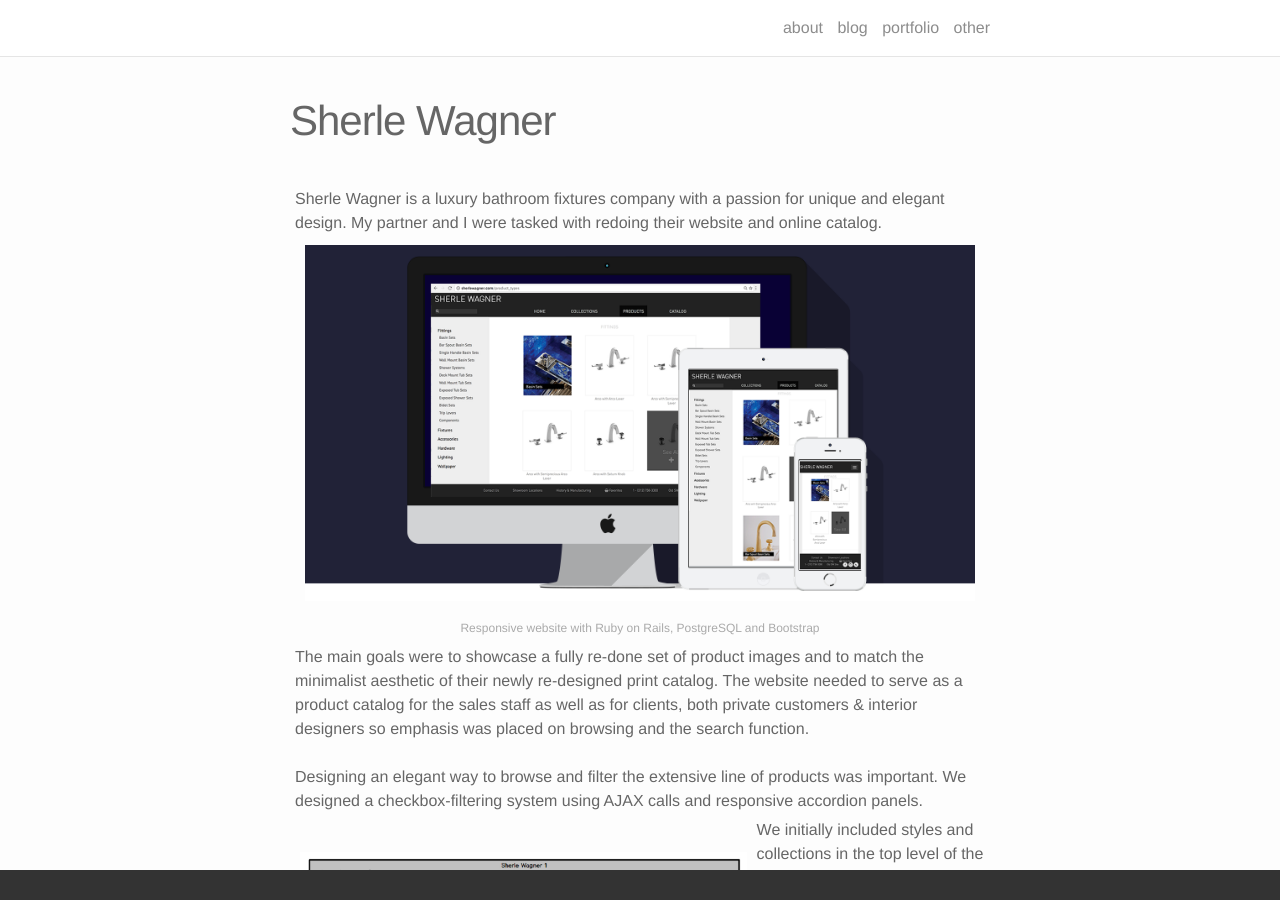
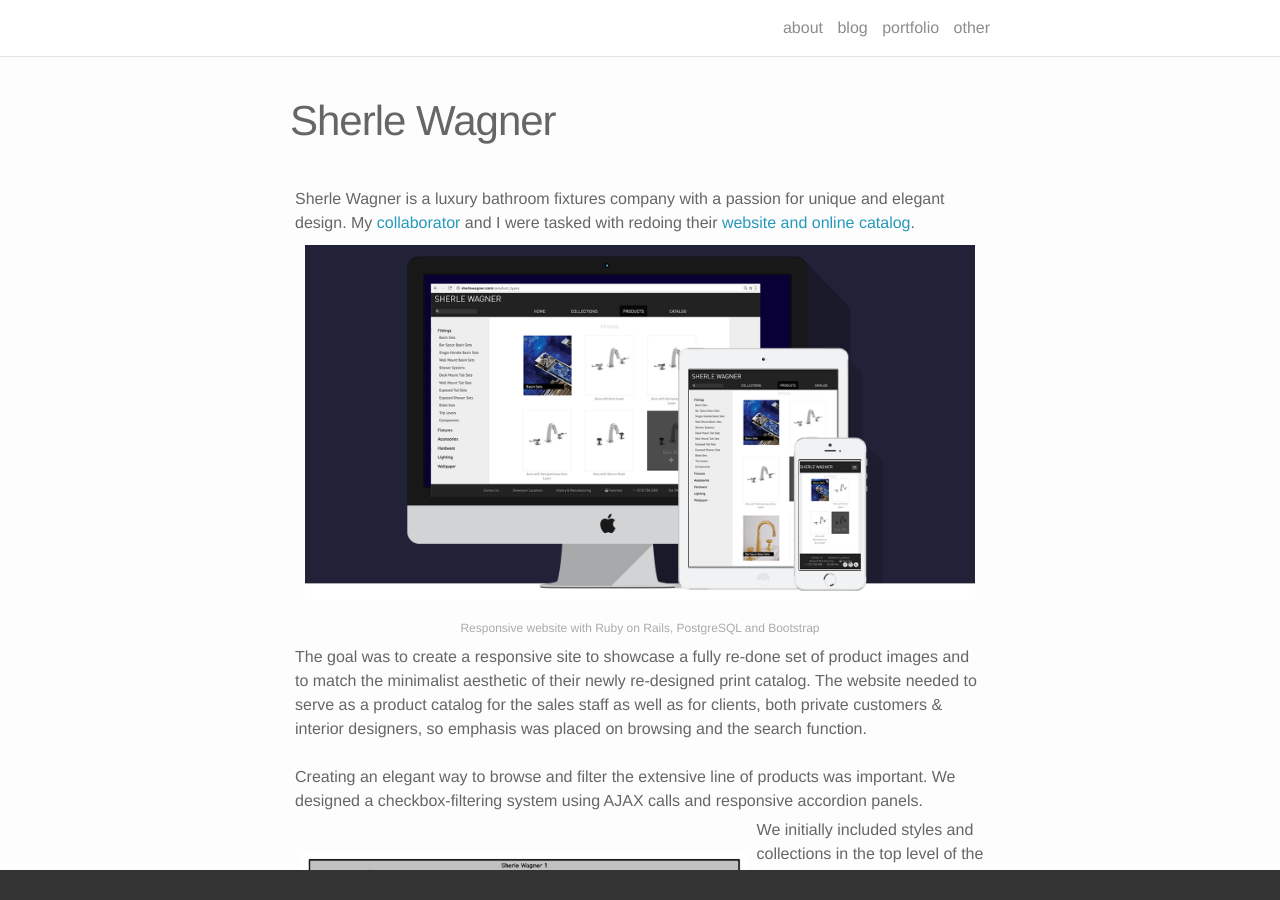
Before and after one commit to paulh1am/paulh1am.github.io, a Jekyll site: the page built from _portfolio/1_sherlewagner.markdown, in a window 1280 px wide and 900 px high. Built offline with Jekyll 4.4.1, drawn with Linux system fonts in a browser that asks for light colours; nearby versions of some CDN libraries; some of the changed text lies outside the part shown.

Commit message:
fin sw v1

```diff
--- a/_portfolio/1_sherlewagner.markdown
+++ b/_portfolio/1_sherlewagner.markdown
@@ -9,7 +9,7 @@
 
 
 <div class="col three">
-Sherle Wagner is a luxury bathroom fixtures company with a passion for unique and elegant design. My partner and I were tasked with redoing their website and online catalog.
+Sherle Wagner is a luxury bathroom fixtures company with a passion for unique and elegant design. My <a href="http://wakelankard.com/">collaborator</a> and I were tasked with redoing their <a href="http://sherlewagner.com">website and online catalog</a>.
 
 <div class="img_row">
 	<img class="col three" src="{{ site.baseurl }}/img/SW/SWshowwide.png" alt="" title="display showcase"/>
@@ -19,12 +19,12 @@
 	Responsive website with Ruby on Rails, PostgreSQL and Bootstrap
 </div>
 
-The main goals were to showcase a fully re-done set of product images and to match the minimalist aesthetic of their newly re-designed print catalog.
+The goal was to create a responsive site to showcase a fully re-done set of product images and to match the minimalist aesthetic of their newly re-designed print catalog.
 
-The website needed to serve as a product catalog for the sales staff as well as for clients, both private customers & interior designers so emphasis was placed on browsing and the search function.
+The website needed to serve as a product catalog for the sales staff as well as for clients, both private customers & interior designers, so emphasis was placed on browsing and the search function.
 
 <br> <br>
-Designing an elegant way to browse and filter the extensive line of products was important.
+Creating an elegant way to browse and filter the extensive line of products was important.
 We designed a checkbox-filtering system using AJAX calls and responsive accordion panels.
 
 </div>
@@ -80,19 +80,58 @@
 
 <!-- prod page img gif / s -->
 
+<div class="img_row">
+	<img class="col three" src="{{ site.baseurl }}/img/SW/prodPagechina.gif" alt="" title="china gif"/>
+	<div class="col three caption">
+	..
+	</div>
+</div>
+<div class="col one">
+	<br>
+	<img class="col three" src="{{ site.baseurl }}/img/SW/ipadProd.png" alt="" title="ipad product"/>
+		<div class="col three caption">
+	Product Pages are responsive at multiple sizes.
+	</div>
+</div>
+<br/>
+<div>
+
 We created a custom CMS to manage products and finish and inlay options and to provide a wide range of website customization and management.
 The custom CMS is powered by RailsAdmin.
 <!-- image of Admin -->
+<!-- <div class="img_row">
+	<img class="col three" src="{{ site.baseurl }}/img/SW/___" alt="" title="admin img"/>
+	<div class="col three caption">
+	..
+	</div>
+</div> -->
+We also created database tables to handle products like shower systems that comprised multiple other products, allowing compilation products of the same style to appear on a single product page with multiple possible arrangements photographed. We also designed an interface to browse component products for each image/arrangement and a management system in the admin section (CMS).
+</div>
+<div class="img_row">
+	<img class="col three" src="{{ site.baseurl }}/img/SW/systemGif.gif" alt="" title="compilation gif"/>
+	<div class="col three caption">
+	Compilations include links to stand-alone products. Components link to their compilations.
+	</div>
+</div>
 
+<div class="col three">
 Product lines are grouped into 'styles' reflecting period & aesthetic and the product catalog had to emphasize these and show the wide range of custom bathroom styles while minimizing clicks. This was a chance to design a unique look for each collection and to feature the new environment photography.
 We created an image rich landing page for the Collections section, grouping them into styles on with a floating menu and scroll-effects.
 
-Each collection’s page represents the design of the print catalogue, with varied sizing and extensive environment photos. We created a system of dynamic image tiles that can be managed through the custom CMS. Image sizes and environment photos can then be customized by the client. Sorting by product type is handled by JQuery.
+Each collection’s unique page represents the design of the print catalogue, with varied sizing and extensive environment photos. We created a system of dynamic image tiles that can be managed through the custom CMS. Image sizes and environment photos can then be customized by the client. Sorting & filtering is handled by JQuery.
+</div>
+<br>
+<div class="img_row">
+	<img class="col three" src="{{ site.baseurl }}/img/SW/colGif.gif" alt="" title="collection gif"/>
+	<div class="col three caption">
+	..
+	</div>
+</div>
 
 
-We were proud to work with an iconic luxury brand to develop a unique and specialized website with a wide range of functionality and a vast and complex product database.
+We were honored to work with this iconic luxury brand to develop a unique and specialized website with a wide range of functionality and a vast and complex product database.
 
-This page will be updated as we continue this great partnership.
+This page will be updated as we continue this exciting collaboration.
 
 
 <!-- <div class="img_row">
```
Also changed, not shown: about.md (+6 -4 lines), img/SW/colGif.gif (added), img/SW/ipadProd.png (added), img/SW/systemGif.gif (added), 2 other files.
